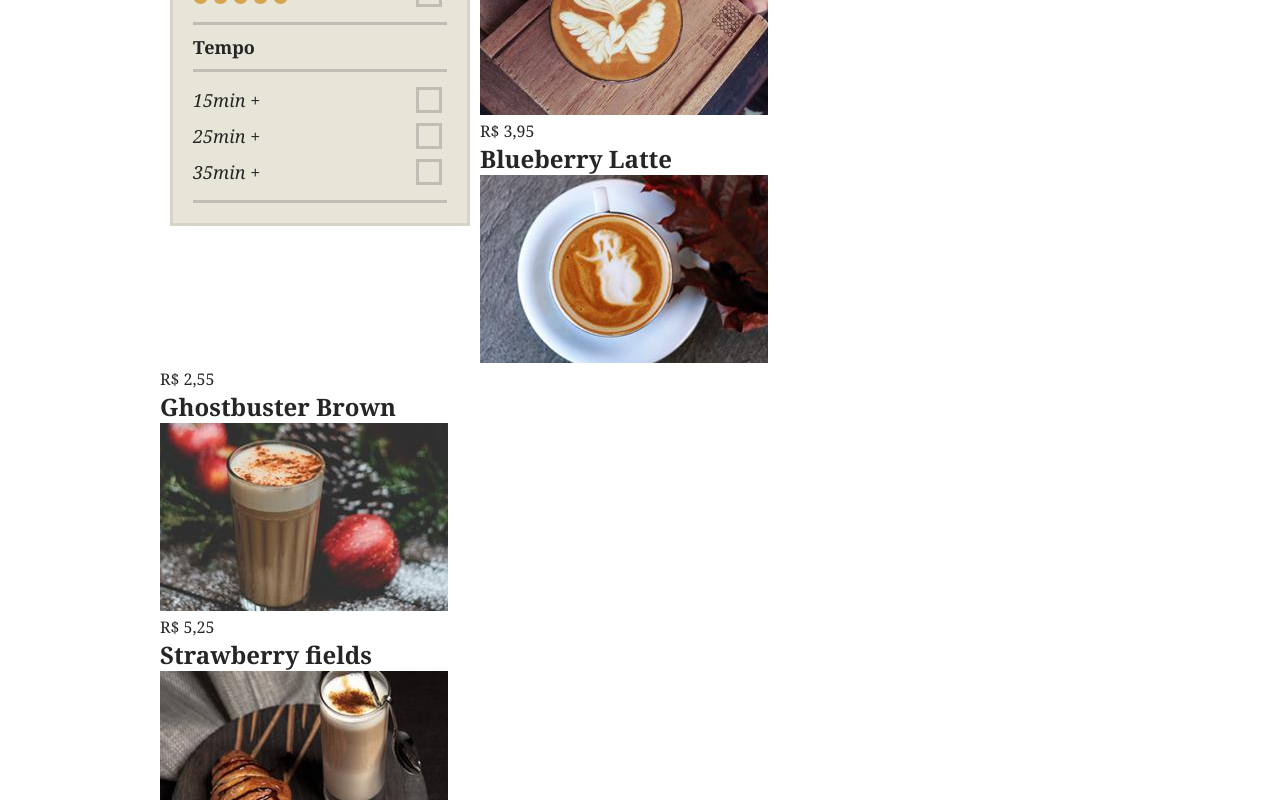
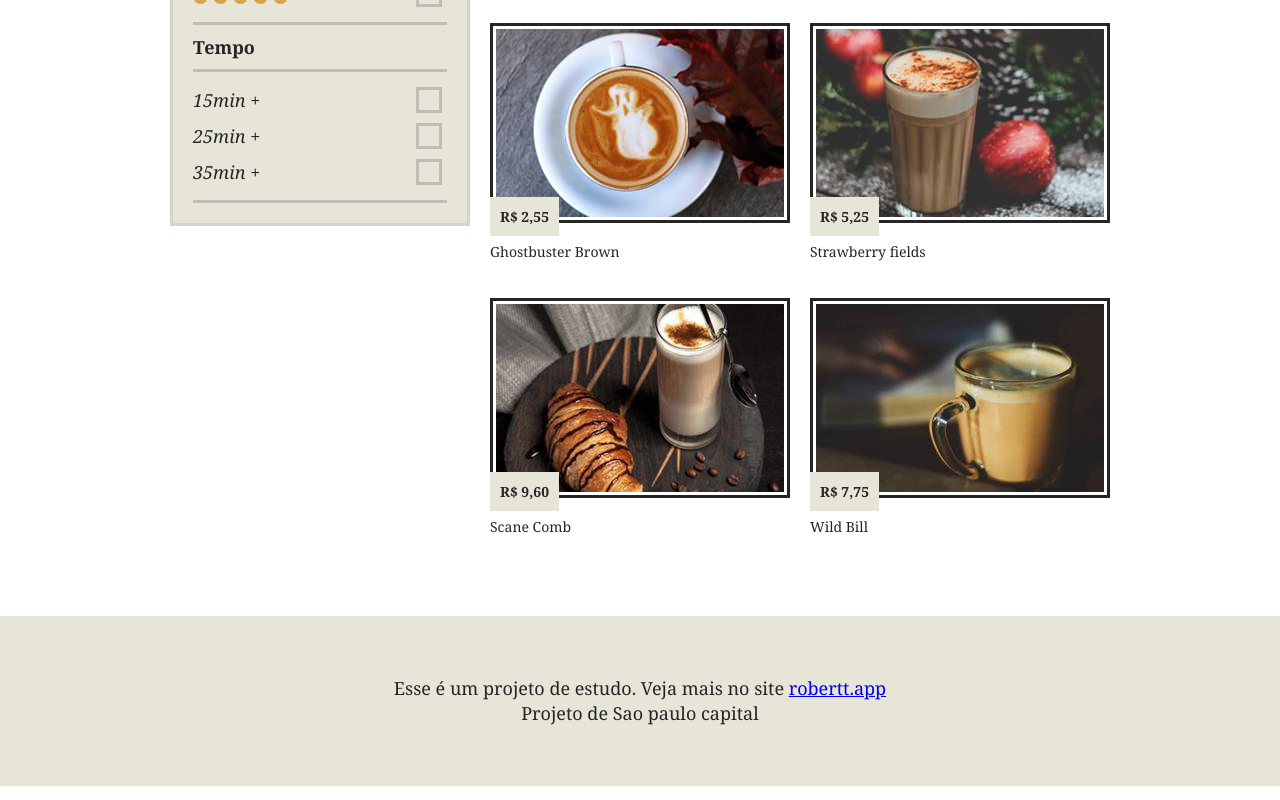
Before and after one commit to roberttsouza/brafe-2-puro, a plain HTML site: page index.html in a window 1280 px wide. Shown: the part 620-1420 px from the top of the page. Drawn offline with Linux system fonts and the light colour scheme.

Commit message:
concluído o site

```diff
--- a/index.html
+++ b/index.html
@@ -51,37 +51,49 @@
 
         </nav>
 
-        <section>
+        <section class="produtos">
             <h1>Capuccinas</h1>
             <ul>
-                <li><img src="img/cafe-1.jpg" alt="cafe 1"></li>
+                <li>
+                    <img src="img/cafe-1.jpg" alt="cafe 1">
                     <span>R$ 4,25</span>
                     <h2>vanilla Diceys</h2>
+                </li>
 
-                <li><img src="img/cafe-2.jpg" alt="cafe 2"></li>
+                <li>
+                    <img src="img/cafe-2.jpg" alt="cafe 2">
                     <span>R$ 3,95</span>
                     <h2>Blueberry Latte</h2>
+                </li>
 
-                <li><img src="img/cafe-3.jpg" alt="cafe 3"></li>
+                <li>
+                    <img src="img/cafe-3.jpg" alt="cafe 3">
                     <span>R$ 2,55</span>
                     <h2>Ghostbuster Brown</h2>
+                </li>
 
-                <li><img src="img/cafe-4.jpg" alt="cafe 4"></li>
+                <li>
+                    <img src="img/cafe-4.jpg" alt="cafe 4">
                     <span>R$ 5,25</span>
                     <h2>Strawberry fields</h2>
+                </li>
 
-                <li><img src="img/cafe-5.jpg" alt="cafe 5"></li>
+                <li>
+                    <img src="img/cafe-5.jpg" alt="cafe 5">
                     <span>R$ 9,60</span>
                     <h2>Scane Comb</h2>
+                </li>
 
-                <li><img src="img/cafe-6.jpg" alt="cafe 6"></li>
+                <li>
+                    <img src="img/cafe-6.jpg" alt="cafe 6">
                     <span>R$ 7,75</span>
                     <h2>Wild Bill</h2>
+                </li>
             </ul>
         </section>
     </div>
 
-    <footer>
+    <footer class="footer">
         <p>Esse é um projeto de estudo. Veja mais no site <a href="https://robertt.netlify.app/">robertt.app</a></p>
         <p>Projeto de Sao paulo capital</p>
     </footer>
--- a/style.css
+++ b/style.css
@@ -63,6 +63,24 @@ body{
     margin: 0 auto;
 }
 
+.container::after, .container::before{
+    content: '';
+    display: table;
+    clear: both;
+}
+
+@media (min-width: 740px) and (max-width: 980px){
+    .container{
+        max-width: 720px;
+    }
+}
+
+@media (max-width:739px){
+    .container{
+        max-width: 300px;
+    }
+}
+
 /*filtro*/
 
 .filtro{
@@ -72,6 +90,18 @@ body{
     margin: 0px 10px;
     padding: 20px;
     float: left;
+}
+
+@media (min-width: 740px) and (max-width: 980px){
+    .filtro{
+        max-width: 220px;
+    }
+}
+
+@media (max-width:739px){
+    .filtro{
+        display: none;
+    }
 }
 
 .filtro h2{
@@ -136,3 +166,77 @@ body{
                 60px 0 0 0 currentColor,
                 80px 0 0 0 currentColor;
 }
+
+/*produtos*/
+
+.produtos{
+    width: 620px;
+    margin: 0 10px;
+    float: left;
+}
+
+.produtos h1{
+    font-size: 3em;
+    font-weight: normal;
+}
+
+.produtos li{
+    width: 300px;
+    float: left;
+}
+
+.produtos li:nth-child(even){
+    margin-left: 20px;
+}
+
+.produtos li img{
+    display: block;
+    max-width: 100%;
+    border: 3px solid #fff;
+    box-shadow: 0 0 0 3px #252525;
+    margin: 40px 3px 0 3px;
+}
+
+.produtos li span{
+    background: #e7e4d8;
+    padding: 10px;
+    font-size: 14px;
+    font-weight: bolder;
+    position: relative;
+    top: -15px;
+}
+
+.produtos li h2{
+    font-size: 14px;
+    font-weight: normal;
+}
+
+
+
+@media (min-width: 740px) and (max-width: 980px){
+    .produtos{
+        width: 460px;
+    }
+    .produtos li{
+        width: 220px;
+    }
+}
+
+@media (max-width:739px){
+    .produtos{
+        width: 300px;
+    }
+    .produtos li{
+        width: 140px;
+    }
+}
+
+
+.footer{
+    background: #e7e4d8;
+    text-align: center;
+    padding: 60px 0;
+    font-size: 18px;
+    line-height: 1.4em;
+    margin-top: 80px;
+}
```
Lines whose indentation alone changed are shown as unchanged.
